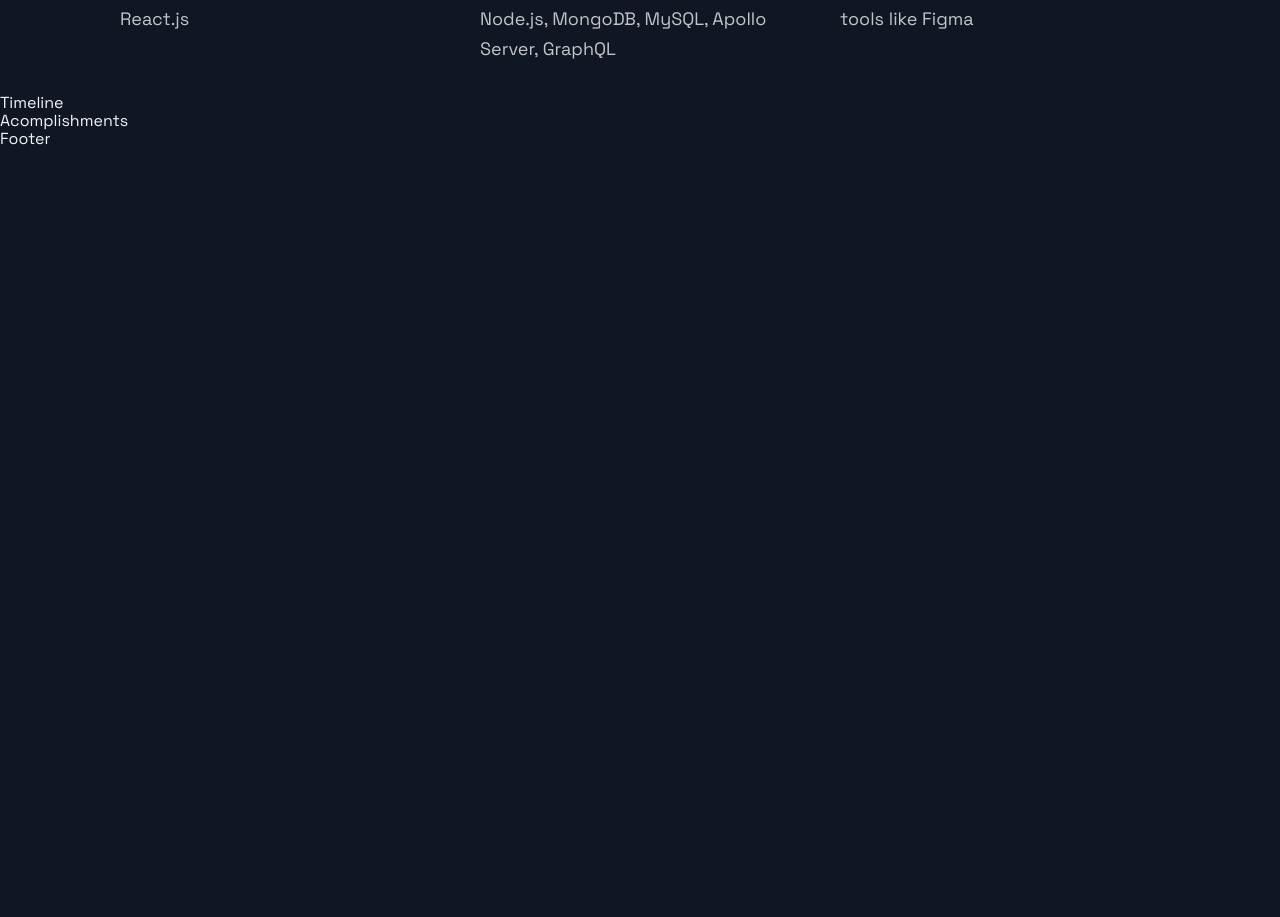
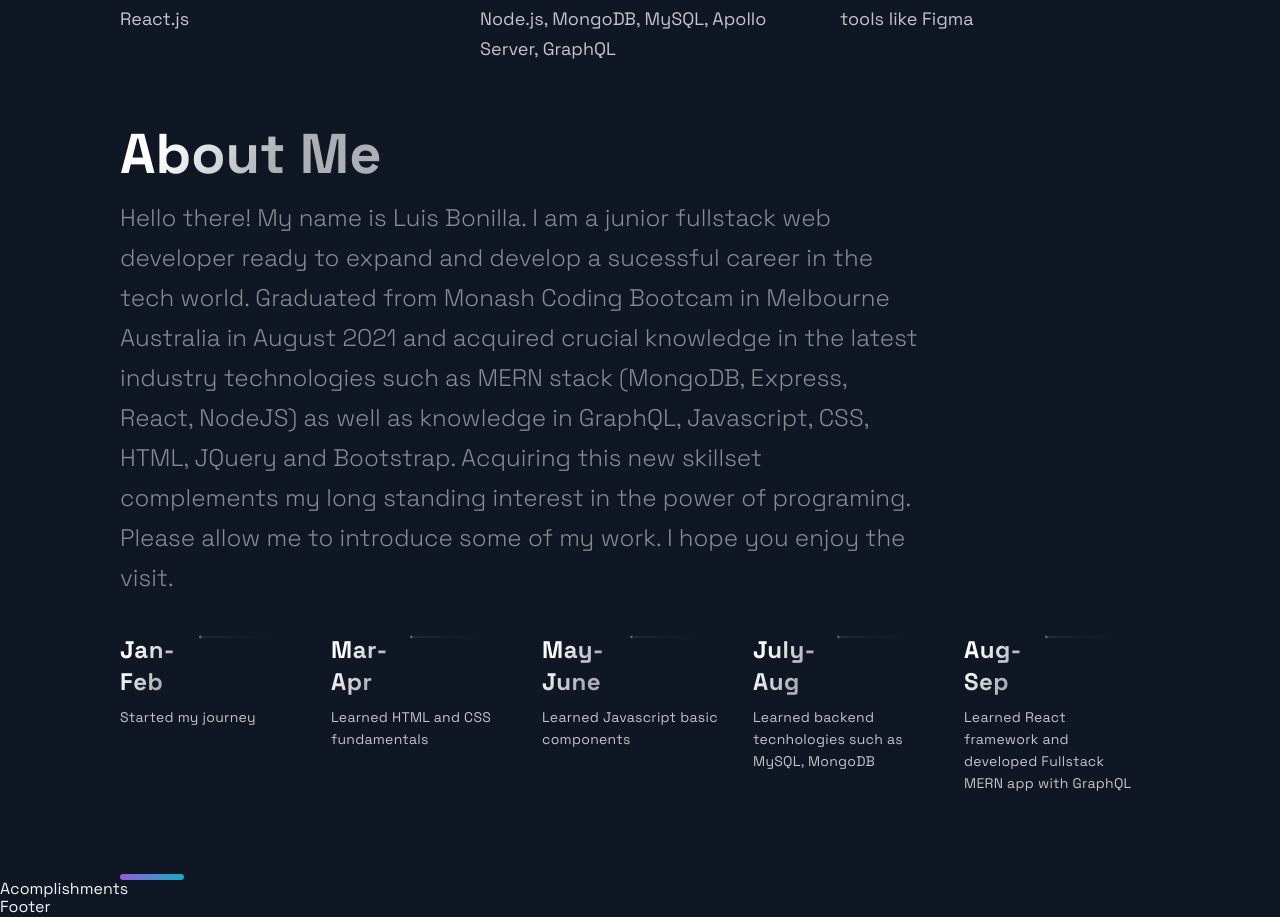
Before and after one commit to LuisBonilla89/Homework-20-React-Portfolio, a Next.js app: page / in a window 1280 px wide. Shown: the part 3924-4841 px from the top of the page. Before the commit the page ends 4073 px from the top, so only its background shows below. Built offline with nearby package versions, Linux system fonts and the light colour scheme.

Commit message:
adding carousel timeline

```diff
--- a/src/components/TimeLine/TimeLine.js
+++ b/src/components/TimeLine/TimeLine.js
@@ -1,51 +1,151 @@
-import React, { useState, useRef, useEffect } from 'react';
+import React, { useState, useRef, useEffect } from "react";
 
-import { CarouselButton, CarouselButtonDot, CarouselButtons, CarouselContainer, CarouselItem, CarouselItemImg, CarouselItemText, CarouselItemTitle, CarouselMobileScrollNode } from './TimeLineStyles';
-import { Section, SectionDivider, SectionText, SectionTitle } from '../../styles/GlobalComponents';
-import { TimeLineData } from '../../constants/constants';
+import {
+  CarouselButton,
+  CarouselButtonDot,
+  CarouselButtons,
+  CarouselContainer,
+  CarouselItem,
+  CarouselItemImg,
+  CarouselItemText,
+  CarouselItemTitle,
+  CarouselMobileScrollNode,
+} from "./TimeLineStyles";
+import {
+  Section,
+  SectionDivider,
+  SectionText,
+  SectionTitle,
+} from "../../styles/GlobalComponents";
+import { TimeLineData } from "../../constants/constants";
 
 const TOTAL_CAROUSEL_COUNT = TimeLineData.length;
 
 const Timeline = () => {
-  // const [activeItem, setActiveItem] = useState(0);
-  // const carouselRef = useRef();
+  const [activeItem, setActiveItem] = useState(0);
+  const carouselRef = useRef();
 
-  // const scroll = (node, left) => {
-  //   return node.scrollTo({ left, behavior: 'smooth' });
-  // }
+  const scroll = (node, left) => {
+    return node.scrollTo({ left, behavior: "smooth" });
+  };
 
-  // const handleClick = (e, i) => {
-  //   e.preventDefault();
+  const handleClick = (e, i) => {
+    e.preventDefault();
 
-  //   if (carouselRef.current) {
-  //     const scrollLeft = Math.floor(carouselRef.current.scrollWidth * 0.7 * (i / TimeLineData.length));
+    if (carouselRef.current) {
+      const scrollLeft = Math.floor(
+        carouselRef.current.scrollWidth * 0.7 * (i / TimeLineData.length)
+      );
 
-  //     scroll(carouselRef.current, scrollLeft);
-  //   }
-  // }
+      scroll(carouselRef.current, scrollLeft);
+    }
+  };
 
-  // const handleScroll = () => {
-  //   if (carouselRef.current) {
-  //     const index = Math.round((carouselRef.current.scrollLeft / (carouselRef.current.scrollWidth * 0.7)) * TimeLineData.length);
+  const handleScroll = () => {
+    if (carouselRef.current) {
+      const index = Math.round(
+        (carouselRef.current.scrollLeft /
+          (carouselRef.current.scrollWidth * 0.7)) *
+          TimeLineData.length
+      );
 
-  //     setActiveItem(index);
-  //   }
-  // }
+      setActiveItem(index);
+    }
+  };
 
   // // snap back to beginning of scroll when window is resized
   // // avoids a bug where content is covered up if coming from smaller screen
-  // useEffect(() => {
-  //   const handleResize = () => {
-  //     scroll(carouselRef.current, 0);
-  //   }
+  useEffect(() => {
+    const handleResize = () => {
+      scroll(carouselRef.current, 0);
+    };
 
-  //   window.addEventListener('resize', handleResize);
-  // }, []);
+    window.addEventListener("resize", handleResize);
+  }, []);
 
   return (
-    <div>
-      Timeline
-    </div>
+    <Section id="about">
+      <SectionTitle>About Me</SectionTitle>
+      <SectionText>
+        Hello there! My name is Luis Bonilla. I am a junior fullstack web
+        developer ready to expand and develop a sucessful career in the tech
+        world. Graduated from Monash Coding Bootcam in Melbourne Australia in
+        August 2021 and acquired crucial knowledge in the latest industry
+        technologies such as MERN stack (MongoDB, Express, React, NodeJS) as
+        well as knowledge in GraphQL, Javascript, CSS, HTML, JQuery and
+        Bootstrap. Acquiring this new skillset complements my long standing
+        interest in the power of programing. Please allow me to introduce some
+        of my work. I hope you enjoy the visit.
+      </SectionText>
+      <CarouselContainer ref={carouselRef} onScroll={handleScroll}>
+        <>
+          {TimeLineData.map((item, index) => (
+            <CarouselMobileScrollNode
+              key={index}
+              final={(index = TOTAL_CAROUSEL_COUNT - 1)}
+            >
+              <CarouselItem
+                index={index}
+                id={`carousel__item-${index}`}
+                active={activeItem}
+                onClick={(e) => handleClick(e, index)}
+              >
+                <CarouselItemTitle>
+                  {item.month}
+                  <CarouselItemImg
+                    width="208"
+                    height="6"
+                    viewBox="0 0 208 6"
+                    fill="none"
+                    xmlns="http://www.w3.org/2000/svg"
+                  >
+                    <path
+                      fill-rule="evenodd"
+                      clip-rule="evenodd"
+                      d="M2.5 5.5C3.88071 5.5 5 4.38071 5 3V3.5L208 3.50002V2.50002L5 2.5V3C5 1.61929 3.88071 0.5 2.5 0.5C1.11929 0.5 0 1.61929 0 3C0 4.38071 1.11929 5.5 2.5 5.5Z"
+                      fill="url(#paint0_linear)"
+                      fill-opacity="0.33"
+                    />
+                    <defs>
+                      <linearGradient
+                        id="paint0_linear"
+                        x1="-4.30412e-10"
+                        y1="0.5"
+                        x2="208"
+                        y2="0.500295"
+                        gradientUnits="userSpaceOnUse"
+                      >
+                        <stop stop-color="white" />
+                        <stop
+                          offset="0.79478"
+                          stop-color="white"
+                          stop-opacity="0"
+                        />
+                      </linearGradient>
+                    </defs>
+                  </CarouselItemImg>
+                </CarouselItemTitle>
+                <CarouselItemText>{item.text}</CarouselItemText>
+              </CarouselItem>
+            </CarouselMobileScrollNode>
+          ))}
+        </>
+      </CarouselContainer>
+      <CarouselButtons>
+        {TimeLineData.map((item, index) => (
+          <CarouselButton
+            key={index}
+            index={index}
+            active={activeItem}
+            onClick={(e) => handleClick(e, index)}
+            type="button"
+          >
+            <CarouselButtonDot active={activeItem} />
+          </CarouselButton>
+        ))}
+      </CarouselButtons>
+      <SectionDivider />
+    </Section>
   );
 };
 
--- a/src/constants/constants.js
+++ b/src/constants/constants.js
@@ -52,9 +52,16 @@
 ];
 
 export const TimeLineData = [
-  { year: 2017, text: "Started my journey" },
-  { year: 2018, text: "Worked as a freelance developer" },
-  { year: 2019, text: "Founded JavaScript Mastery" },
-  { year: 2020, text: "Shared my projects with the world" },
-  { year: 2021, text: "Started my own platform" },
+  { month: "Jan-Feb", text: "Started my journey" },
+  { month: "Mar-Apr", text: "Learned HTML and CSS fundamentals" },
+  { month: "May-June", text: "Learned Javascript basic components " },
+  {
+    month: "July-Aug",
+    text: "Learned backend tecnhologies such as MySQL, MongoDB",
+  },
+  {
+    month: "Aug-Sep",
+    text:
+      "Learned React framework and developed Fullstack MERN app with GraphQL",
+  },
 ];
```
